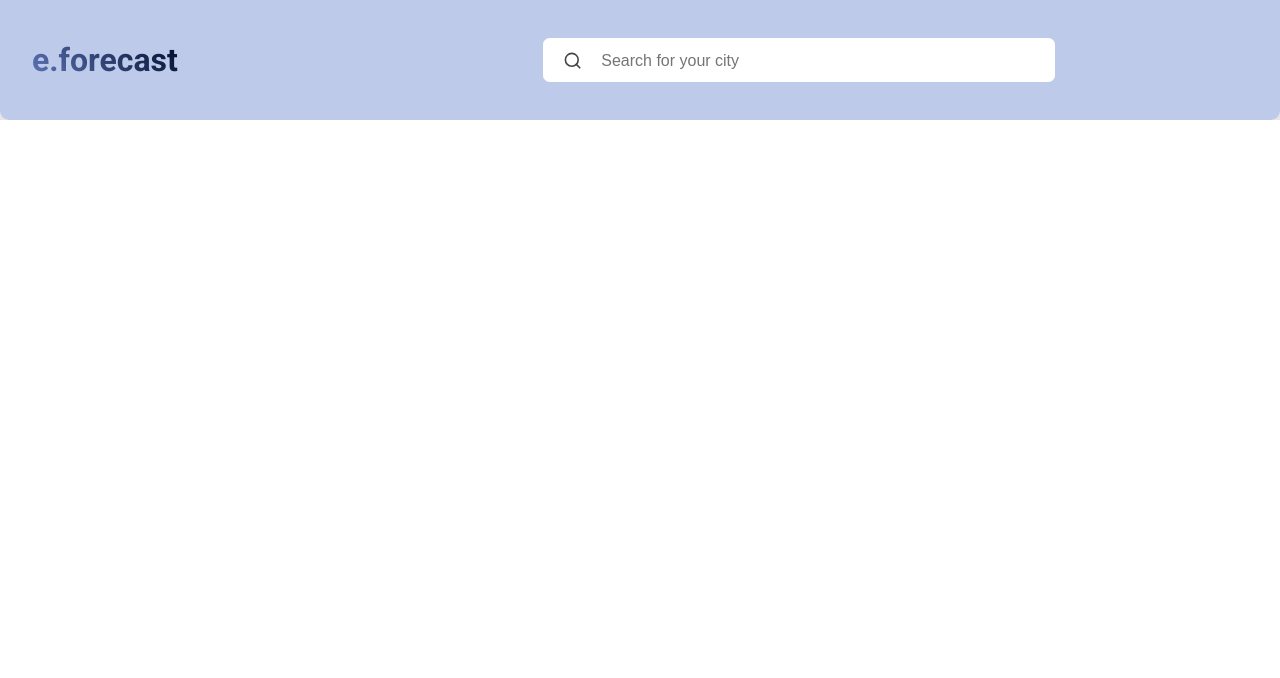
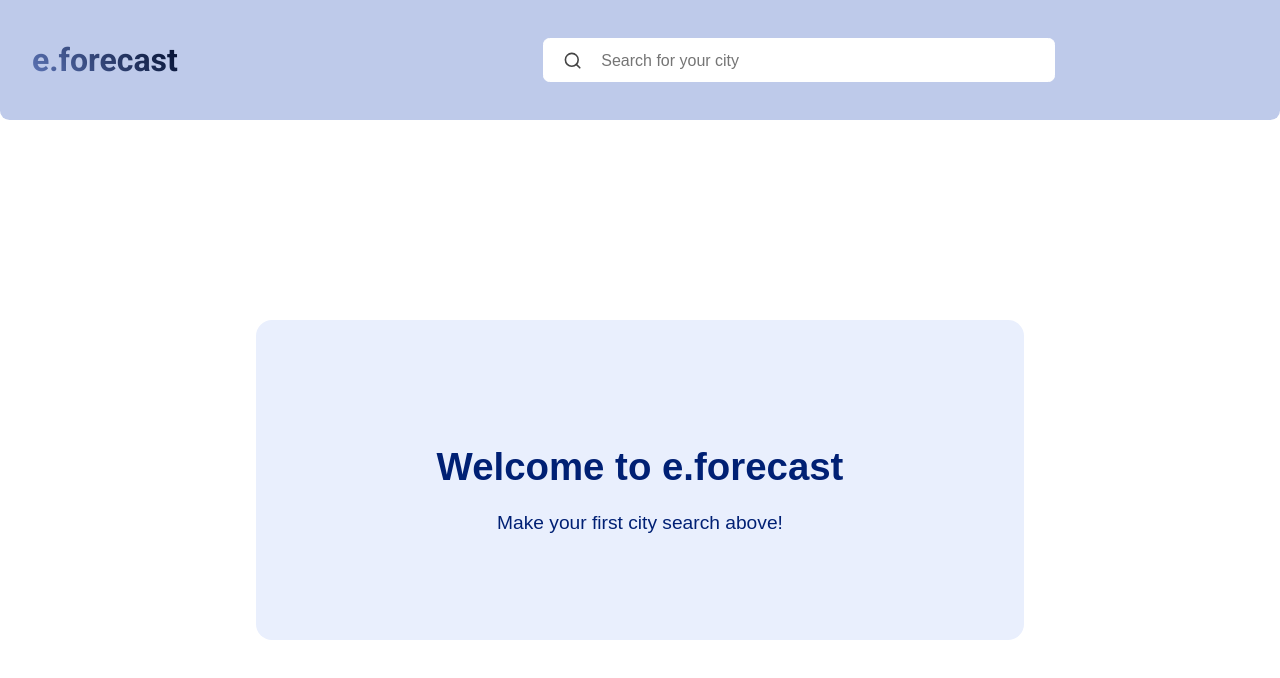
Before and after one commit to Joao-mello-ferrari/e.forecast, a Next.js app: page / in a window 1280 px wide. Shown: the top 678 px of the page. Built offline with nearby package versions, Linux system fonts and the light colour scheme.

Commit message:
adding default home screen

```diff
--- /dev/null
+++ b/src/components/DefaultText.tsx
@@ -0,0 +1,10 @@
+import { Default } from "../styledComponents/default"
+
+export const DefaultText = () =>{
+  return(
+    <Default>
+      <p className="default-title">Welcome to e.forecast</p>
+      <p className="default-text">Make your first city search above!</p>
+    </Default>
+  )
+}
--- a/src/pages/index.tsx
+++ b/src/pages/index.tsx
@@ -22,6 +22,7 @@ import { Humidity } from '../components/Humidity';
 import { BaseCity } from '../interfaces/baseCity'
 import { City } from '../interfaces/city'
 import { MainInfo } from '../components/MainInfo';
+import { DefaultText } from '../components/DefaultText';
 
 interface A extends HTMLDivElement{
   contains: (target: EventTarget | null) => boolean
@@ -115,6 +116,11 @@ const Home: NextPage = () => {
         isVisible={cities.length !== 0 && isDropDownOpen}
       />
 
+      { Object.keys(currentCity).length === 0 &&
+        !(cities.length !== 0 && isDropDownOpen) &&
+        <DefaultText/>
+      }
+
       { Object.keys(currentCity).length !== 0 &&
         <CityContainer>
           <MainInfo city={currentCity}/>
--- /dev/null
+++ b/src/styledComponents/default.ts
@@ -0,0 +1,27 @@
+import styled from 'styled-components'
+
+export const Default = styled.button`
+  width: 60vw;
+  height: 40vh;
+
+  position: absolute;
+  top: 40vh;
+  left: 20vw;
+
+  background: #E9EFFD;
+  border: 0;
+  border-radius: 1rem;
+
+  .default-title{
+    font-size: 2.4rem;
+    font-weight: 600;
+    color: #002074;
+  }
+
+  .default-text{
+    font-size: 1.2rem;
+    margin-top: -1rem;
+    color: #002074;
+  }
+
+`
--- a/src/styledComponents/main.ts
+++ b/src/styledComponents/main.ts
@@ -4,7 +4,7 @@ export const MainContainer = styled.div`
   width: 100vw;
   max-width: 1440px;
   height: auto;
-  background: #E6E6E6;
+  background: #FFFFFF;
 
   margin: 0 auto;
   position: relative;
```
